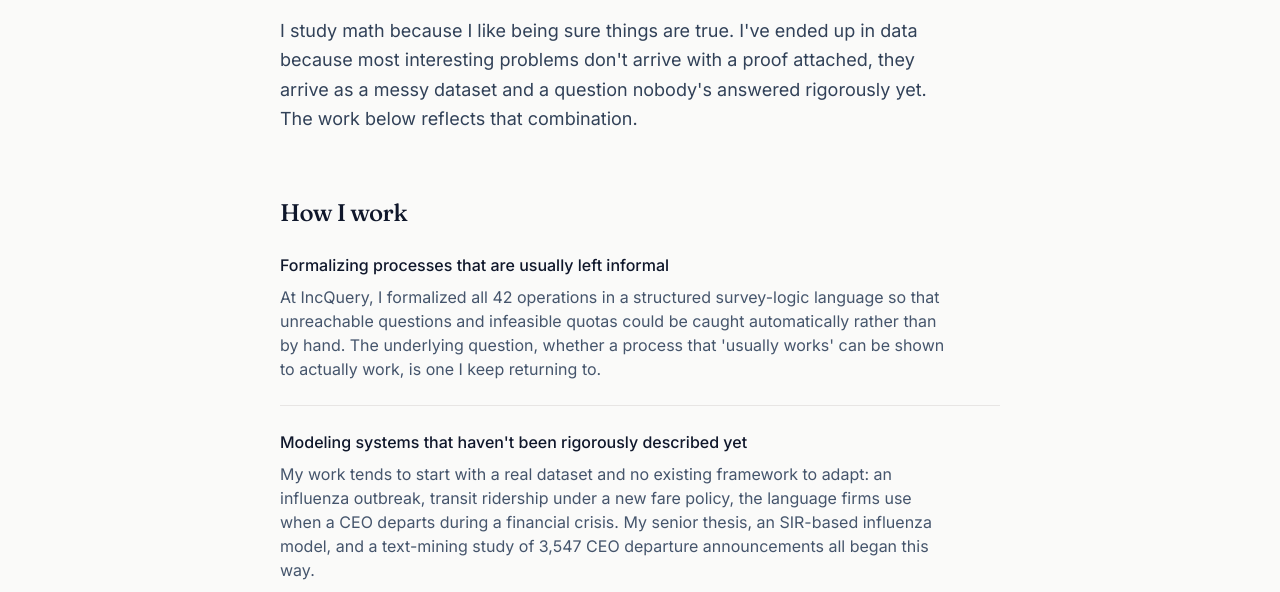
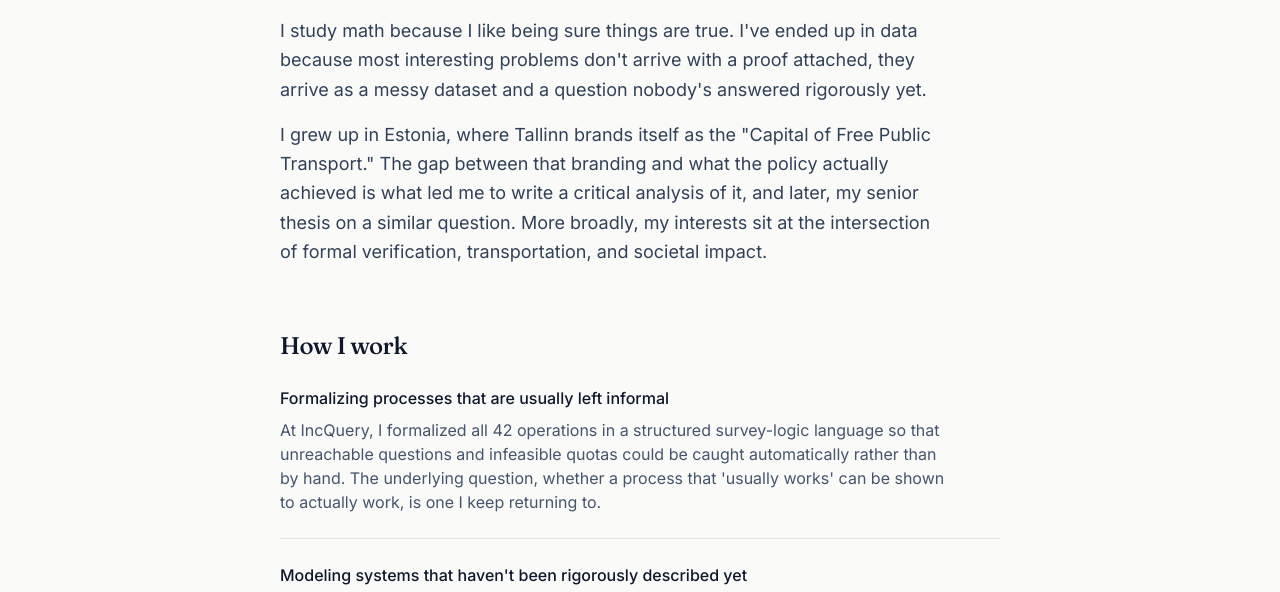
Before and after one commit to jtsalaja/jtsalaja.github.io, an Astro site: page /about in a window 1280 px wide. Shown: the part 153-745 px from the top of the page. Built offline with nearby package versions, Linux system fonts and the light colour scheme; Astro itself is replaced by a stand-in of ours.

Commit message:
Add Estonia background and current research interests to About
Explains the personal connection behind the Tallinn transit
critique and states current interests at the intersection of
formal verification, transportation, and societal impact.

Co-Authored-By: Claude Sonnet 5 <noreply@anthropic.com>

```diff
--- a/src/pages/about.astro
+++ b/src/pages/about.astro
@@ -36,7 +36,14 @@ const value = [
 	<p class="mt-5 max-w-2xl text-lg leading-relaxed text-slate-700 dark:text-stone-300">
 		I study math because I like being sure things are true. I've ended up in data because most
 		interesting problems don't arrive with a proof attached, they arrive as a messy dataset and a
-		question nobody's answered rigorously yet. The work below reflects that combination.
+		question nobody's answered rigorously yet.
+	</p>
+
+	<p class="mt-4 max-w-2xl text-lg leading-relaxed text-slate-700 dark:text-stone-300">
+		I grew up in Estonia, where Tallinn brands itself as the "Capital of Free Public Transport."
+		The gap between that branding and what the policy actually achieved is what led me to write
+		a critical analysis of it, and later, my senior thesis on a similar question. More broadly, my
+		interests sit at the intersection of formal verification, transportation, and societal impact.
 	</p>
 
 	<section class="mt-16">
```
